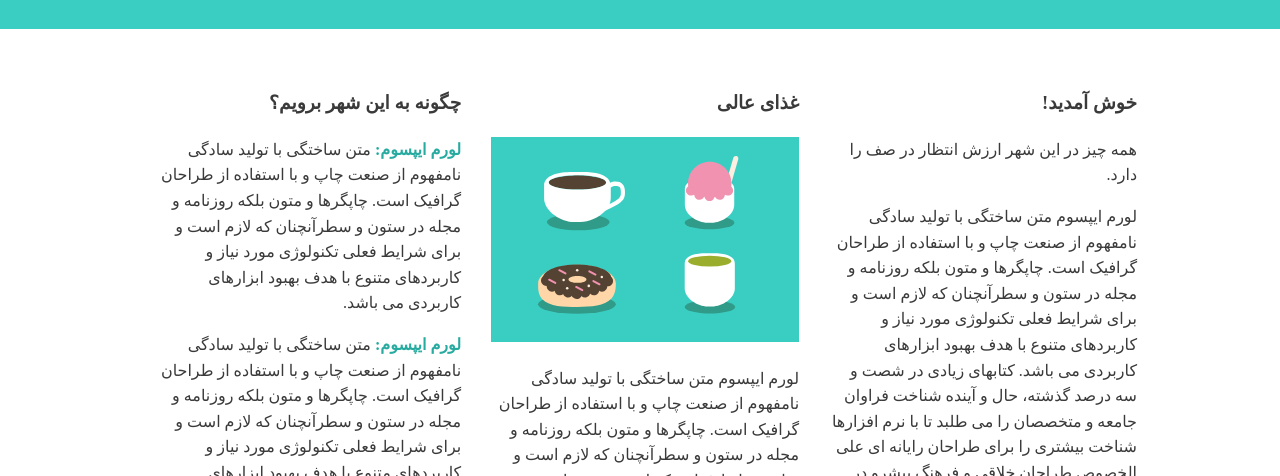
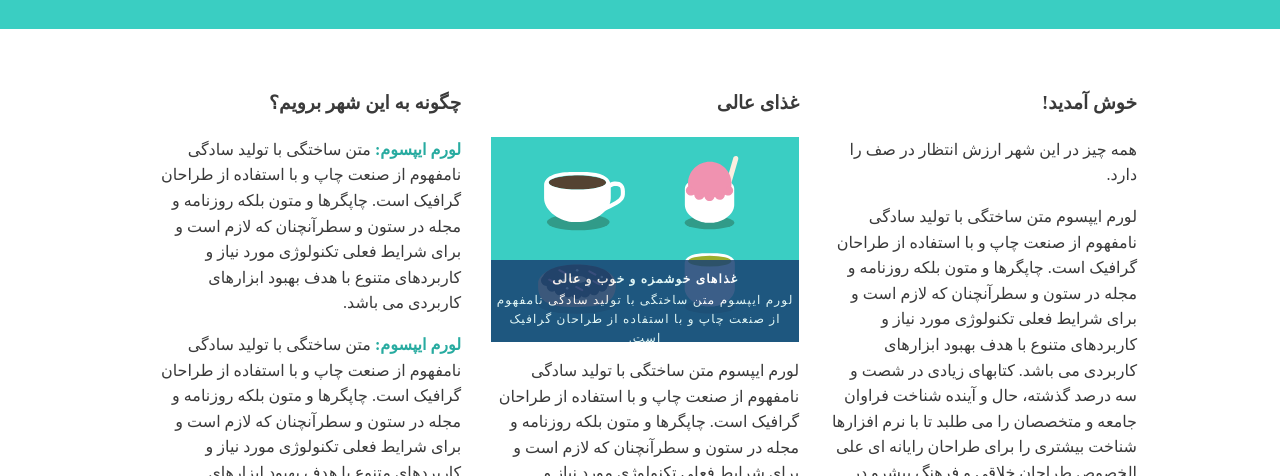
Before and after one commit to MahdieZeinali/CodingFront, a plain HTML site: page 05- the best city guide/index.html in a window 1280 px wide. Shown: the part 324-800 px from the top of the page. Drawn offline with Linux system fonts and the light colour scheme.

Commit message:
create the box on the image in content section

```diff
--- a/05- the best city guide/index.html
+++ b/05- the best city guide/index.html
@@ -40,6 +40,24 @@
         .ov {
             overflow: hidden;
         }
+
+
+
+
+        /*==========
+        mix section
+        ==========*/
+
+        #hero h1 ,
+        #content .boxonimage h4 {
+           margin: 10px 0 0 0;
+        }
+
+        #hero p ,
+        #content .boxonimage p {
+            margin: 2px 0 0 0;
+        }
+
 
 
 
@@ -97,14 +115,6 @@
             width: 120px;
         }
 
-        #hero h1 {
-           margin: 10px 0 0 0;
-        }
-
-        #hero p {
-            margin: 2px 0 0 0;
-        }
-
 
 
 
@@ -131,6 +141,27 @@
 
         #content b {
             color: #27aba0;
+        }
+
+        #content .image {
+            background: red;
+            z-index: 100;
+            width: 307.91px;
+            height: 205.28px;
+            position: relative;
+        }
+
+        #content .boxonimage {
+            width: 100%;
+            height: 40%;
+            position: absolute;
+            bottom: 0;
+            background-color: #1a4374;
+            color: #fff;
+            opacity: 85%;
+            font-size: 12px;
+            letter-spacing: 1.2px;
+            text-align: center;
         }
 
 
@@ -185,7 +216,13 @@
             <div class="item">
                 <div class="holder">
                     <h3>غذای عالی</h3>
-                    <img src="img/food.svg" alt=" قهوه، چای، دونات و بستنی">
+                    <div class="image">
+                        <div class="boxonimage">
+                            <h4>غذاهای خوشمزه و خوب و عالی</h4>
+                            <p>لورم ایپسوم متن ساختگی با تولید سادگی نامفهوم از صنعت چاپ و با استفاده از طراحان گرافیک است.</p>
+                        </div>
+                        <img src="img/food.svg" alt=" قهوه، چای، دونات و بستنی">
+                    </div>
                     <p>لورم ایپسوم متن ساختگی با تولید سادگی نامفهوم از صنعت چاپ و با استفاده از طراحان گرافیک است. چاپگرها و متون بلکه روزنامه و مجله در ستون و سطرآنچنان که لازم است و برای شرایط فعلی تکنولوژی مورد نیاز و کاربردهای متنوع با هدف بهبود ابزارهای کاربردی می باشد. کتابهای زیادی در شصت و سه درصد گذشته، حال و آینده شناخت فراوان جامعه و متخصصان را می طلبد.</p>
                 </div>
             </div>
```
Also changed, not shown: 06- layout design practice/index.htm (added, +75 -0 lines).
